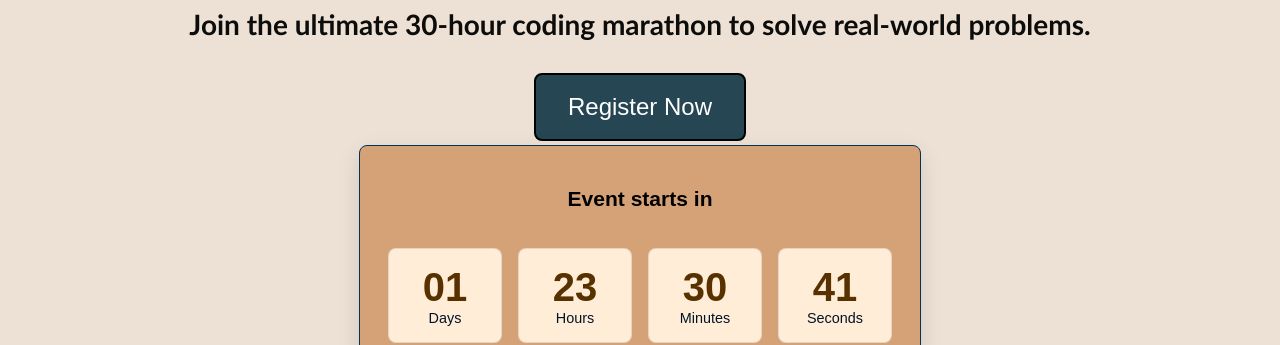
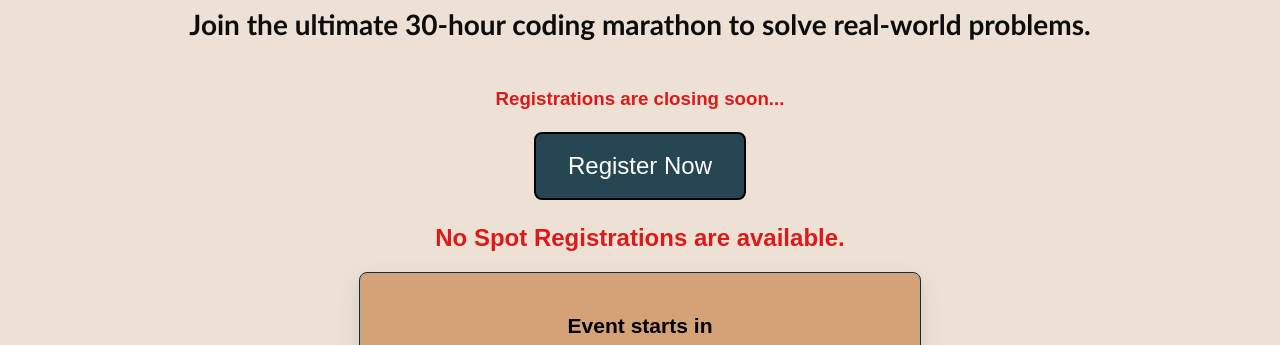
Before and after one commit to Lohith-Varma/Hack-with-Vizag-3.0, a plain HTML site: page frontend/index.html in a window 1280 px wide. Shown: the part 455-800 px from the top of the page. Drawn offline with Linux system fonts and the light colour scheme.

Commit message:
updated registration timeline

```diff
--- a/frontend/index.html
+++ b/frontend/index.html
@@ -66,7 +66,9 @@ Hero Section
             <p class="p-1" id="typing-text"></p>
         </div>
 
+        <h3 style="color: rgb(222, 25, 25);">Registrations are closing soon...</h3>
         <a href="registration.html" class="register-btn">Register Now</a>
+        <h2 style="color: rgb(222, 25, 25);">No Spot Registrations are available.</h2>
 
         <div id="countdown">
         <h3>Event starts in</h3>
```
